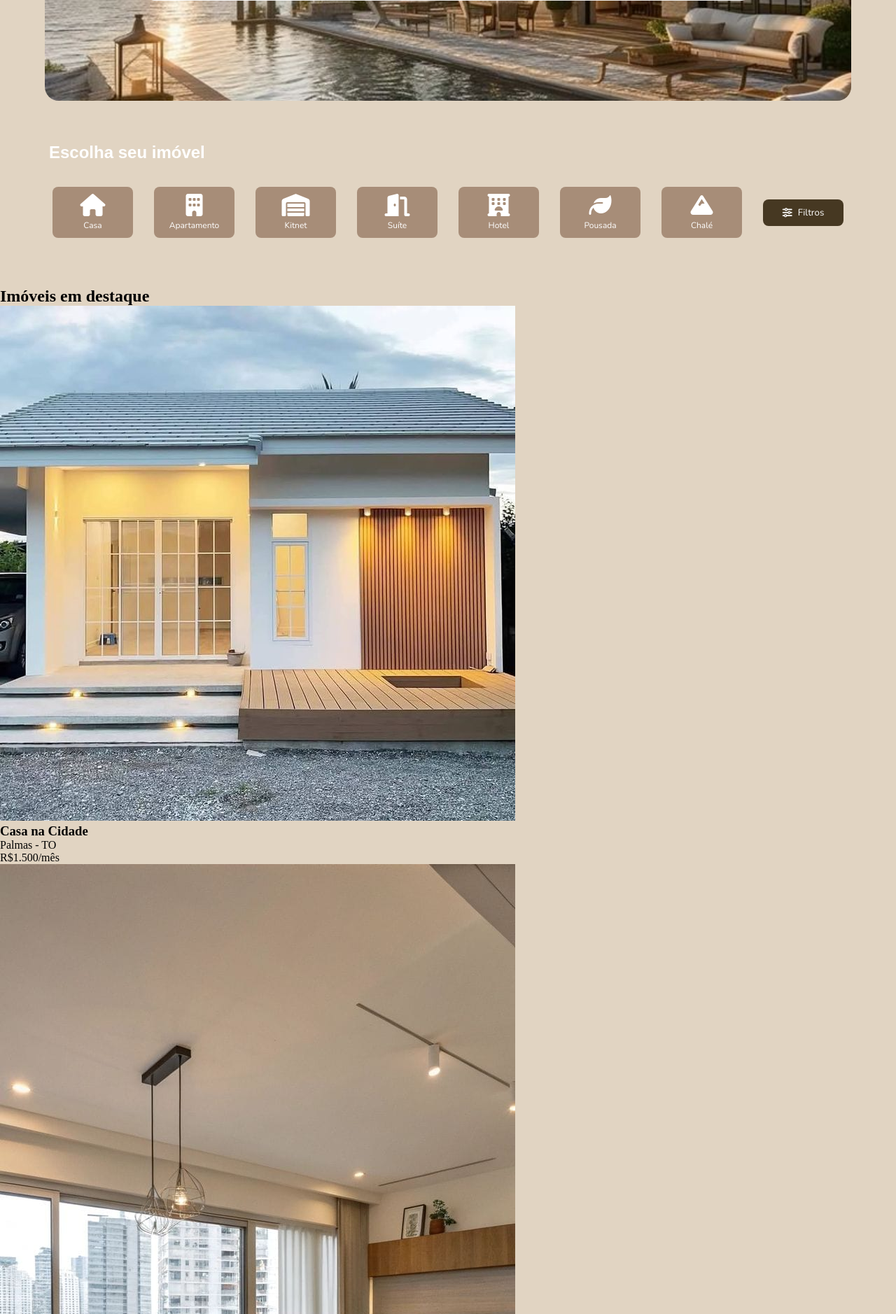
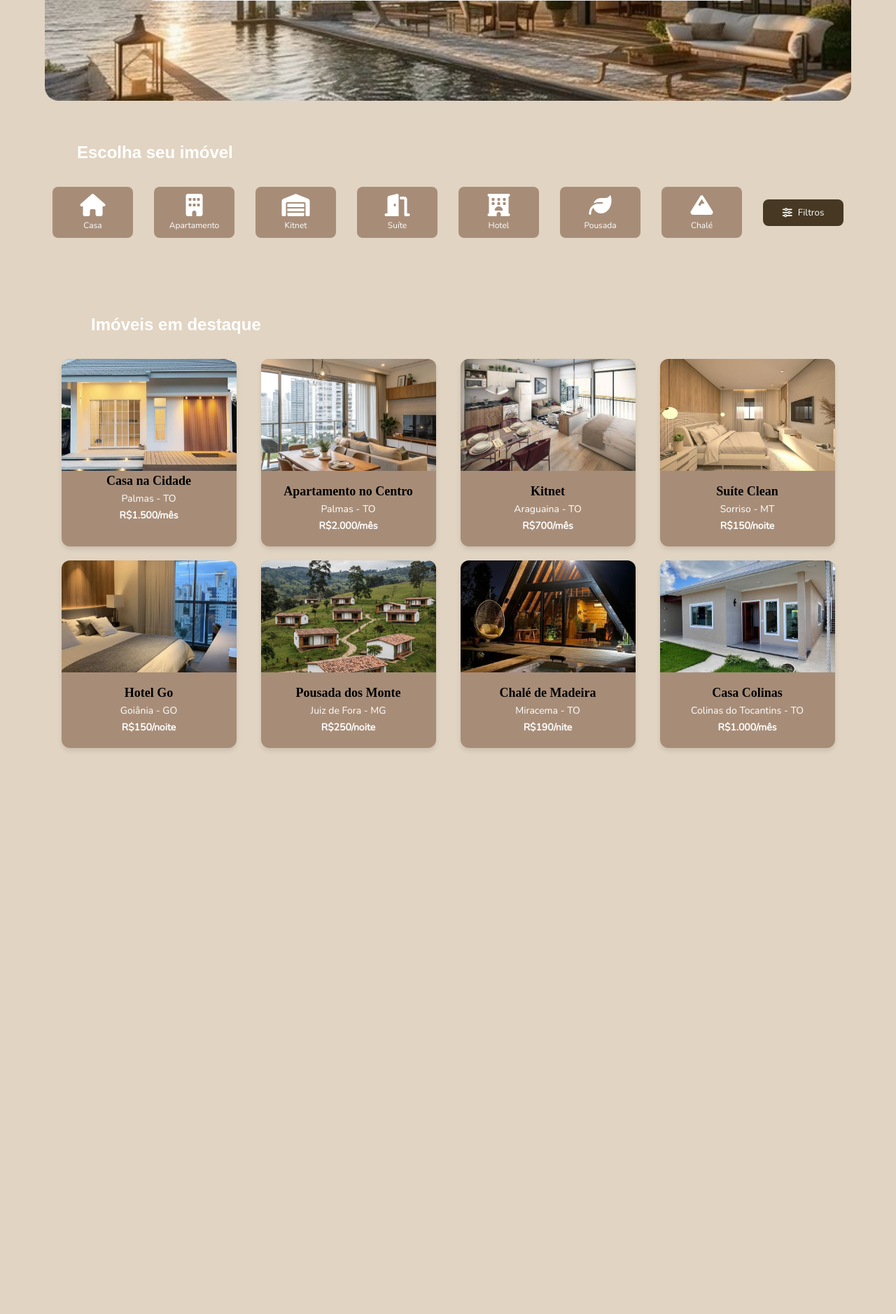
Before and after one commit to luyzabrunna/ABhostel, a PHP site: page / in a window 1280 px wide. Shown: the part 351-2229 px from the top of the page at 70% size. After the commit the page ends 1424 px from the top, so only its background shows below. Run offline with PHP 8.4, Linux system fonts and the light colour scheme.

Commit message:
Correção do home

```diff
--- a/assets/css/style.css
+++ b/assets/css/style.css
@@ -188,6 +188,8 @@ nav a {
     flex-wrap: wrap;
     gap: 15px;
     padding: 60px 20px;
+    max-width: 1200px;
+    margin: 0 auto;
 }
 
 .categorias h2 {
@@ -267,11 +269,13 @@ nav a {
 }
 
 /* Container geral */
-.anuncios {
-  padding: 40px 20px;
+.imoveis {
+    padding: 40px;
+    max-width: 1200px;
+    margin: 0 auto;
 }
 
-.anuncios h2 {
+.imoveis h2 {
    /* width: 100%; */
    text-align: left;
    font-size: 24px;
@@ -282,8 +286,7 @@ nav a {
    font-family: 'Montserrat Black',sans-serif;
 }
 
-/* Grid dos cards */
-.opcoes-anuncios {
+.imoveis-grid {
   display: grid;
   grid-template-columns: repeat(4, 1fr);
   gap: 20px;
@@ -291,10 +294,10 @@ nav a {
 }
 
 /* Cada card */
-.opcoes-anuncios > div {
-  background: #fff;
-  border-radius: 8px;
-  box-shadow: 0 2px 6px rgba(0,0,0,0.1);
+.imovel-card {
+  background: #A78D78;
+  border-radius: 12px;
+  box-shadow: 0 4px 6px rgba(0,0,0,0.1);
   overflow: hidden;
   width: 100%;
   max-width: 250px;
@@ -302,49 +305,39 @@ nav a {
   transition: transform 0.2s;
 }
 
-.opcoes-anuncios > div:hover {
+.imovel-card:hover {
   transform: translateY(-5px);
 }
 
-/* Imagem */
-.opcoes-anuncios img {
+
+.imovel-card img {
   width: 100%;
   height: 160px;
   object-fit: cover;
-  display: block;
 }
 
-/* Título */
-.opcoes-anuncios h5 {
-  font-size: 18px;
-  margin: 10px 0 5px;
-  color: #463822;
+
+.imovel-card .info {
+    padding: 15px;
 }
 
-/* Preço e localização */
-.opcoes-anuncios p {
-  margin: 4px 0;
-  font-size: 14px;
-  color: #555;
+.imovel-card h3{
+    margin: 0;
+    font-size: 18px;
+
 }
 
-/* Responsividade */
-/* Tablet: 3 por linha */
-@media (max-width: 1024px) {
-  .opcoes-anuncios {
-    grid-template-columns: repeat(3, 1fr);
-  }
+.imovel-card p {
+    font-size: 14px;
+    color:white;
+    margin: 5px;
+    font-family: 'Nunito',sans-serif;
 }
 
-/* Celular médio: 2 por linha */
-@media (max-width: 768px) {
-  .opcoes-anuncios {
-    grid-template-columns: repeat(2, 1fr);
-  }
+.price {
+    color: white;
+    font-weight: bold;
+    margin-top: 10px;
+     font-family: 'Nunito',sans-serif;
+
 }
-/* Celular pequeno: 1 por linha */
-@media (max-width: 480px) {
-  .opcoes-anuncios {
-    grid-template-columns: repeat(2, 1fr);
-  }
-}
--- a/index.html
+++ b/index.html
@@ -114,7 +114,7 @@
         <p class="price">R$1.500/mês</p>
       </div>
     </div>
-    <div class="imoveis-card">
+    <div class="imovel-card">
       <img src="Imagens/ap1.jpeg" alt=" Apartamento no centro ">
       <div class="info">
          <h3>Apartamento no Centro</h3>
@@ -122,23 +122,23 @@
          <p class="price">R$2.000/mês</p>
       </div>
     </div>
-    <div class="imoveis-card">
+    <div class="imovel-card">
       <img src="Imagens/kitnet1.jpeg" alt=" Kitnet">
       <div class="info">
-         <h3>Kinet</h3>
+         <h3>Kitnet</h3>
          <p>Araguaina - TO</p>
          <p  class="price">R$700/mês</p>
       </div>
     </div>
-    <div class="imoveis-card">
-      <img src="Imagens/suíte1.jpeg" alt="suíte clean"
-      <div class="info">
+    <div class="imovel-card">
+      <img src="Imagens/suíte1.jpeg" alt="suíte clean">
+        <div class="info">
          <h3>Suíte Clean</h3>
           <p>Sorriso - MT</p>
          <p class="price">R$150/noite</p>
       </div>
     </div>
-    <div class="imoveis-card">
+    <div class="imovel-card">
       <img src="Imagens/hotel1.jpeg" alt=" hotel go">
       <div class="info">
          <h3>Hotel Go</h3>
@@ -146,27 +146,27 @@
          <p class="price">R$150/noite</p>
       </div>
     </div>
-    <div class="imoveis-card">
+    <div class="imovel-card">
       <img src="Imagens/pousada1.jpeg" alt=" Pousada dos monte">
       <div class="info">
          <h3>Pousada dos Monte</h3>
-         <p class="price">Juiz de Fora - MG</p>
-         <pclass="price">R$250/noite</p>
+         <p>Juiz de Fora - MG</p>
+         <p class="price">R$250/noite</p>
       </div>
     </div>
-    <div class="imoveis-card">
+    <div class="imovel-card">
       <img src="Imagens/Chalé1.jpeg" alt=" chalé de madeira">
       <div class="info">
          <h3>Chalé de Madeira</h3>
-         <p class="price">Miracema - TO</p>
+         <p>Miracema - TO</p>
          <p class="price">R$190/nite</p>
       </div>
     </div>
-    <div class="imoveis-card">
+    <div class="imovel-card">
       <img src="Imagens/casa2.jpeg" alt=" Casa colina">
       <div class="info">
-         <h3>Casa Colinat</h3>
-         <p class="price">Colinas do Tocantins - TO</p>
+         <h3>Casa Colinas</h3>
+         <p>Colinas do Tocantins - TO</p>
          <p class="price">R$1.000/mês</p>
       </div>
     </div>
```
